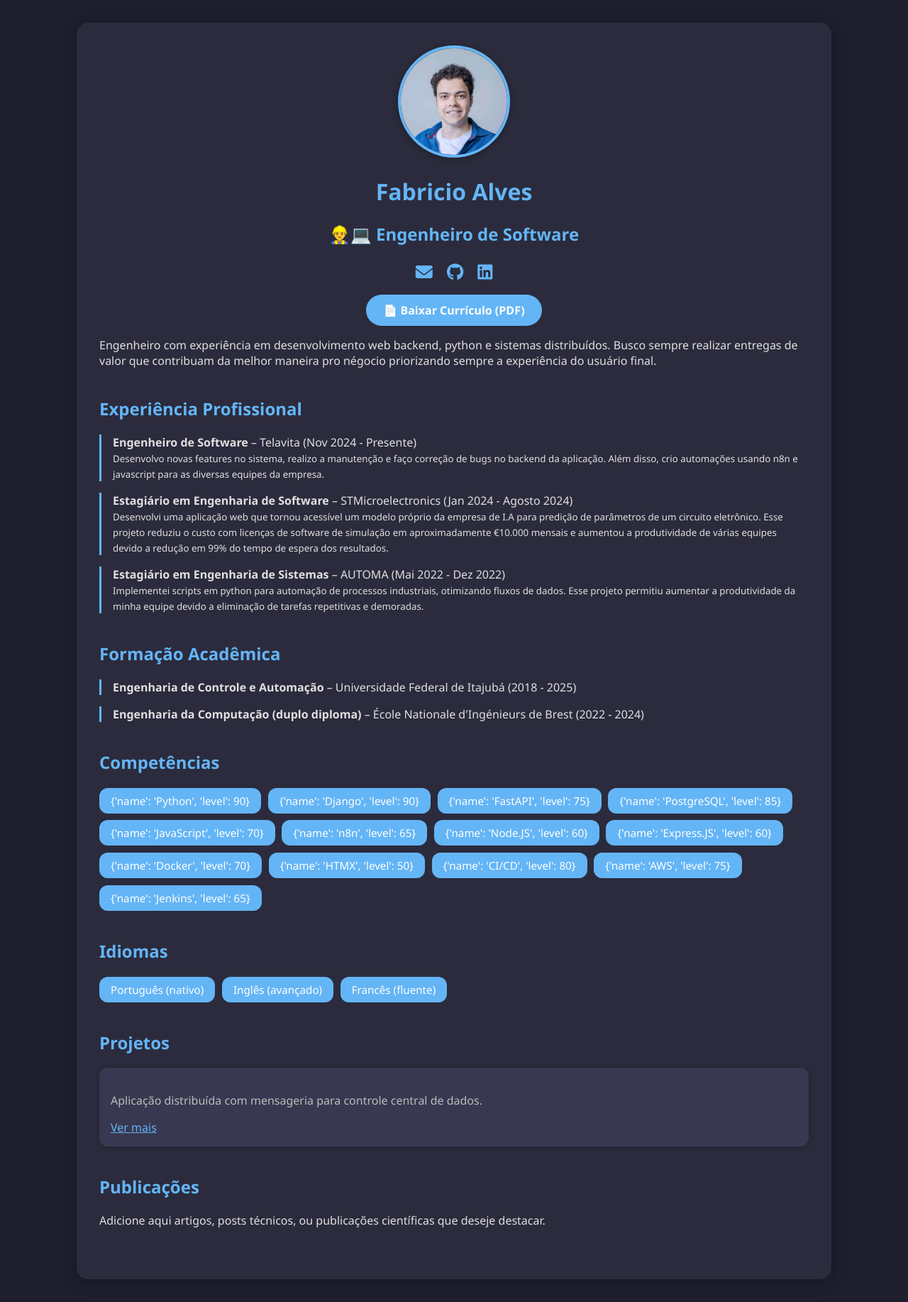
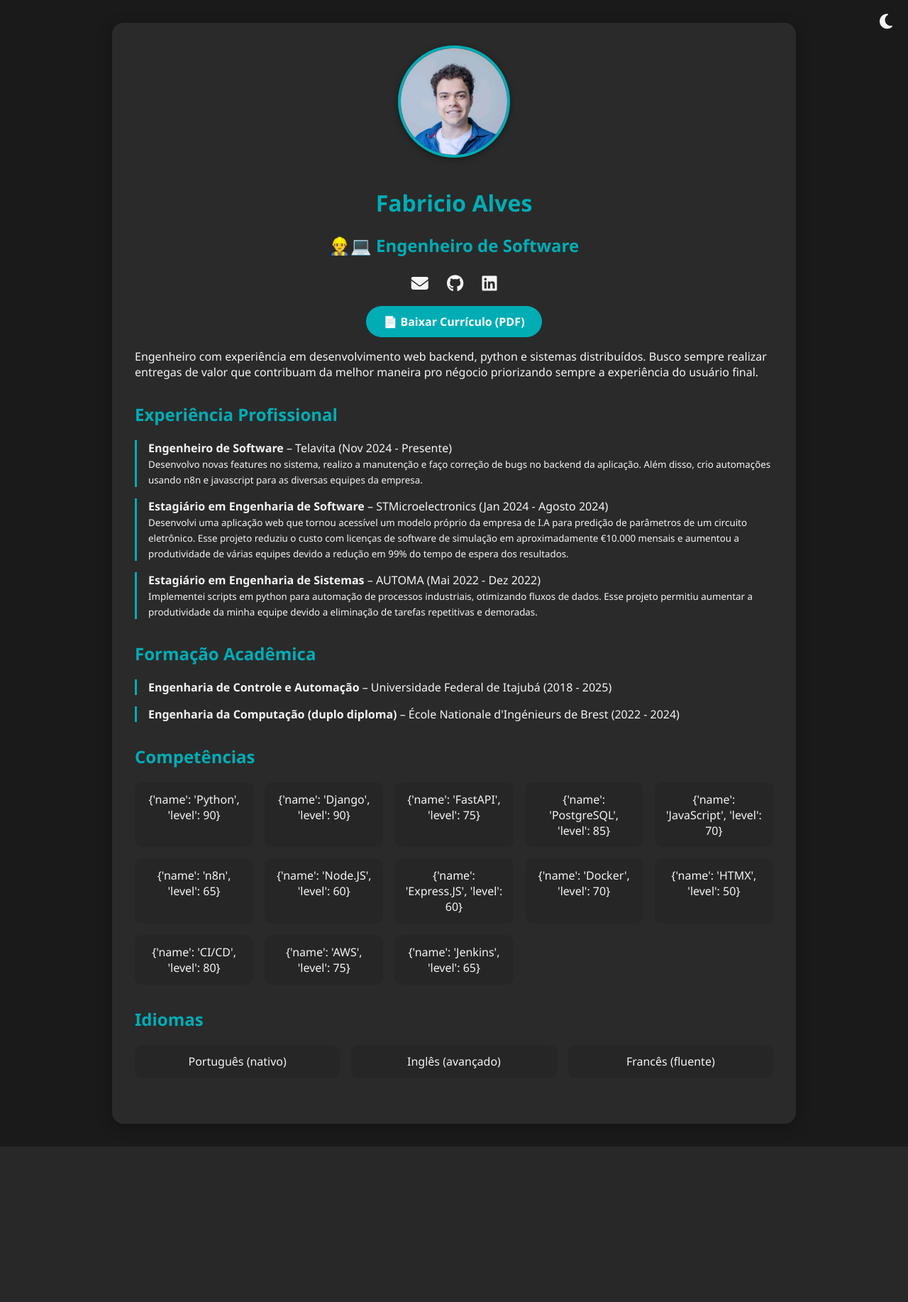
Before and after one commit to fbc165/personal-website, a Django app: page / in a window 1280 px wide. Shown: the whole page at 71% size. After the commit the page ends 1615 px from the top, so only its background shows below. Run offline with Django 5.2, Linux system fonts and the light colour scheme.

Commit message:
chore: atualiza cv

```diff
--- a/resume/templates/homepage.html
+++ b/resume/templates/homepage.html
@@ -5,52 +5,77 @@
     <meta charset="UTF-8">
     <title>{{ name }} - Currículo</title>
     <meta name="viewport" content="width=device-width, initial-scale=1">
-    <link rel="stylesheet" href="https://cdnjs.cloudflare.com/ajax/libs/font-awesome/6.5.0/css/all.min.css">
+
+    <!-- Font Awesome -->
+    <link rel="stylesheet" href="https://cdnjs.cloudflare.com/ajax/libs/font-awesome/6.5.0/css/all.min.css" crossorigin="anonymous" />
+
     <style>
+        :root {
+            --bg-color: #1a1a1a;
+            --container-bg: #2a2a2a;
+            --text-color: #f5f5f5;
+            --accent: #00adb5;
+        }
+
+        .light-mode {
+            --bg-color: #f5f5f5;
+            --container-bg: #ffffff;
+            --text-color: #111;
+            --accent: #00717b;
+        }
+
         body {
             font-family: 'Segoe UI', sans-serif;
-            background: #1e1e2f;
+            background: var(--bg-color);
+            color: var(--text-color);
             margin: 0;
             padding: 2rem;
-            color: #e0e0e0;
+            transition: background 0.3s, color 0.3s;
         }
 
         .container {
-            max-width: 1000px;
+            max-width: 900px;
             margin: auto;
-            background: #2b2b3d;
+            background: var(--container-bg);
             padding: 2rem;
             border-radius: 16px;
-            box-shadow: 0 4px 20px rgba(0, 0, 0, 0.3);
+            box-shadow: 0 4px 20px rgba(0,0,0,0.3);
+            transition: background 0.3s;
         }
 
         h1, h2 {
-            color: #64b5f6;
+            color: var(--accent);
         }
 
         .section {
-            margin-bottom: 2.5rem;
+            margin-bottom: 2rem;
+            opacity: 0;
+            transform: translateY(20px);
+            transition: all 0.6s ease;
+        }
+
+        .section.visible {
+            opacity: 1;
+            transform: translateY(0);
         }
 
         .experience, .education {
-            border-left: 3px solid #64b5f6;
+            border-left: 3px solid var(--accent);
             padding-left: 1rem;
             margin-bottom: 1rem;
         }
 
         .skills, .languages {
-            display: flex;
-            flex-wrap: wrap;
-            gap: 0.6rem;
+            display: grid;
+            grid-template-columns: repeat(auto-fit, minmax(160px, 1fr));
+            gap: 1rem;
         }
 
-        .tag {
-            background: #64b5f6;
-            color: #fff;
-            padding: 0.5rem 1rem;
-            border-radius: 12px;
-            font-size: 0.95rem;
-            white-space: nowrap;
+        .skills > div, .languages > div {
+            background: rgba(0, 0, 0, 0.1);
+            padding: 0.8rem;
+            border-radius: 10px;
+            text-align: center;
         }
 
         .profile-img {
@@ -58,12 +83,13 @@
             height: 150px;
             object-fit: cover;
             border-radius: 50%;
-            border: 4px solid #64b5f6;
-            box-shadow: 0 2px 10px rgba(0, 0, 0, 0.3);
+            border: 4px solid var(--accent);
+            box-shadow: 0 2px 10px rgba(0,0,0,0.4);
+            margin-bottom: 1rem;
         }
 
         .download-btn {
-            background: #64b5f6;
+            background: var(--accent);
             color: white;
             padding: 0.7rem 1.5rem;
             border-radius: 30px;
@@ -71,58 +97,53 @@
             font-weight: bold;
             display: inline-block;
             margin-top: 1rem;
+            transition: background 0.3s;
+        }
+
+        .download-btn:hover {
+            background: #008892;
         }
 
         .social-icons {
             margin-top: 1rem;
+            font-size: 1.5rem;
         }
 
         .social-icons a {
-            color: #64b5f6;
-            font-size: 1.5rem;
-            margin: 0 0.5rem;
-            text-decoration: none;
+            margin: 0 10px;
+            color: var(--text-color);
+            transition: transform 0.3s, color 0.3s;
         }
 
-        .projects {
-            display: grid;
-            grid-template-columns: repeat(auto-fit, minmax(250px, 1fr));
-            gap: 1rem;
+        .social-icons a:hover {
+            color: var(--accent);
+            transform: scale(1.2);
         }
 
-        .project-card {
-            background: #383850;
-            border-radius: 12px;
-            padding: 1rem;
-            transition: transform 0.2s ease-in-out;
-            box-shadow: 0 2px 10px rgba(0,0,0,0.2);
-        }
-
-        .project-card:hover {
-            transform: scale(1.03);
-        }
-
-        .project-card h3 {
-            margin-top: 0;
-            color: #90caf9;
-        }
-
-        .project-card p {
-            color: #bbb;
+        .theme-toggle {
+            position: absolute;
+            top: 1rem;
+            right: 1rem;
+            background: none;
+            border: none;
+            color: var(--text-color);
+            font-size: 1.5rem;
+            cursor: pointer;
+            transition: color 0.3s;
         }
 
         @media (max-width: 600px) {
             .container {
                 padding: 1rem;
             }
-
-            .skills, .languages {
-                flex-direction: column;
-            }
         }
     </style>
 </head>
 <body>
+    <button class="theme-toggle" onclick="toggleTheme()" title="Alternar tema">
+        <i class="fas fa-moon"></i>
+    </button>
+
     <div class="container">
         <div style="text-align: center;">
             <img src="{% static 'profile.jpeg' %}" alt="Foto de Perfil" class="profile-img">
@@ -130,9 +151,9 @@
             <h2>{{ title }}</h2>
 
             <div class="social-icons">
-                <a href="mailto:fabricio@example.com" title="E-mail"><i class="fas fa-envelope"></i></a>
-                <a href="https://github.com/seuusuario" target="_blank" title="GitHub"><i class="fab fa-github"></i></a>
-                <a href="https://linkedin.com/in/seuusuario" target="_blank" title="LinkedIn"><i class="fab fa-linkedin"></i></a>
+                <a href="mailto:{{ email }}"><i class="fas fa-envelope"></i></a>
+                <a href="{{ github }}" target="_blank"><i class="fab fa-github"></i></a>
+                <a href="{{ linkedin }}" target="_blank"><i class="fab fa-linkedin"></i></a>
             </div>
 
             <a href="{% static 'fabricio_cv.pdf' %}" target="_blank" class="download-btn">
@@ -167,7 +188,7 @@
             <h2>Competências</h2>
             <div class="skills">
                 {% for skill in skills %}
-                <span class="tag">{{ skill }}</span>
+                <div>{{ skill }}</div>
                 {% endfor %}
             </div>
         </div>
@@ -176,30 +197,32 @@
             <h2>Idiomas</h2>
             <div class="languages">
                 {% for lang in languages %}
-                <span class="tag">{{ lang }}</span>
+                <div>{{ lang }}</div>
                 {% endfor %}
             </div>
         </div>
+    </div>
 
-        <div class="section">
-            <h2>Projetos</h2>
-            <div class="projects">
-                {% for project in projects %}
-                <div class="project-card">
-                    <h3>{{ project.title }}</h3>
-                    <p>{{ project.description }}</p>
-                    {% if project.link %}
-                    <a href="{{ project.link }}" style="color:#64b5f6;" target="_blank">Ver mais</a>
-                    {% endif %}
-                </div>
-                {% endfor %}
-            </div>
-        </div>
+    <script>
+        // Scroll Reveal
+        const sections = document.querySelectorAll('.section');
+        const revealOnScroll = () => {
+            const trigger = window.innerHeight * 0.85;
+            sections.forEach(section => {
+                const top = section.getBoundingClientRect().top;
+                if (top < trigger) section.classList.add('visible');
+            });
+        };
+        window.addEventListener('scroll', revealOnScroll);
+        window.addEventListener('load', revealOnScroll);
 
-        <div class="section">
-            <h2>Publicações</h2>
-            <p>Adicione aqui artigos, posts técnicos, ou publicações científicas que deseje destacar.</p>
-        </div>
-    </div>
+        // Tema Claro/Escuro
+        function toggleTheme() {
+            document.body.classList.toggle('light-mode');
+            const icon = document.querySelector('.theme-toggle i');
+            icon.classList.toggle('fa-moon');
+            icon.classList.toggle('fa-sun');
+        }
+    </script>
 </body>
 </html>
```
